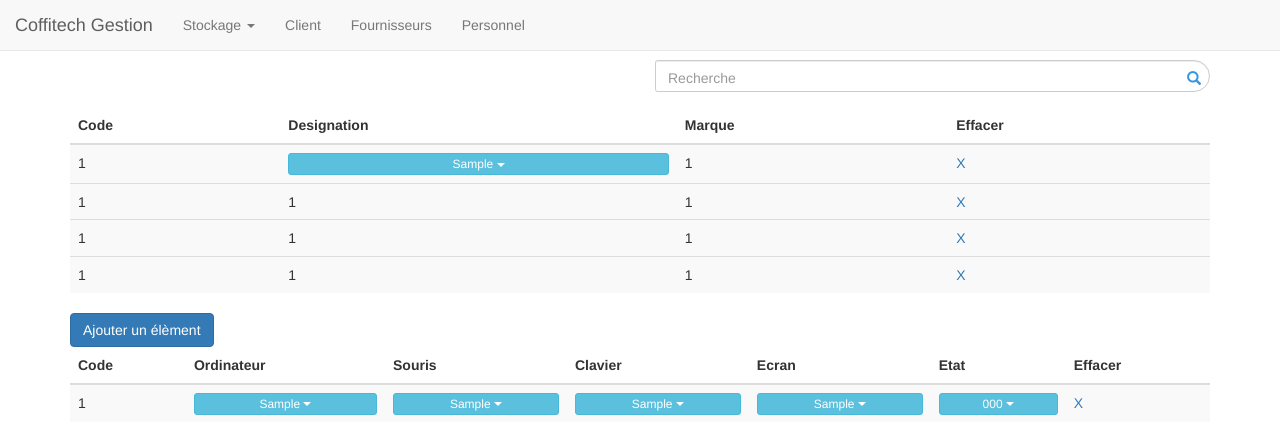
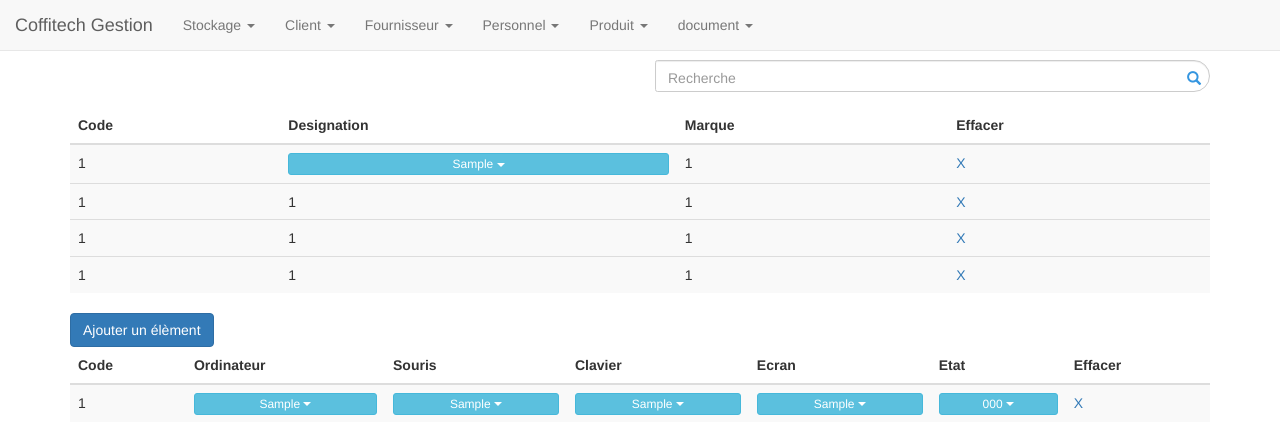
Before and after one commit to stevenribette/PPE, a PHP site: page /r/gestion.php?stockage in a window 1280 px wide. Shown: the top 422 px of the page. Run offline with PHP 8.4, Linux system fonts and the light colour scheme; tables that the repository leaves empty or names only in its code hold one stand-in row (values such as "Sample post"); some libraries are stand-ins or nearby versions.

Commit message:
gestion des droits dans la navbar

```diff
--- a/coffitech/r/function/login.php
+++ b/coffitech/r/function/login.php
@@ -74,7 +74,7 @@ function login()
 
                     print('<form method="POST" class="form-inline" >');
                     print('<input type="hidden" name="logout" value="true" />');
-                    print('<button type="submit" value="D�connecter" class="glyphicon glyphicon-log-out btn btn-primary btn-block"></button>');
+                    print('<button type="submit" value="Déconnecter" class="glyphicon glyphicon-log-out btn btn-primary btn-block"></button>');
                     print('</form>');
                     print('</div>');
                 }
--- a/coffitech/r/function/navbar.php
+++ b/coffitech/r/function/navbar.php
@@ -6,7 +6,6 @@ function navbar(){
         session_destroy();
         exit();
         }
-
     ?>
     <nav class="navbar navbar-default navbar-fixed-top">
         <div class="container-fluid">
@@ -14,19 +13,57 @@ function navbar(){
                 <a class="navbar-brand" href="gestion.php">Coffitech Gestion</a>
             </div>
             <ul class="nav navbar-nav">
-                <li class="dropdown">
-                    <a class="dropdown-toggle" data-toggle="dropdown" href="#">Stockage
+                <li class="dropdown" id="stockage">
+                    <a class="dropdown-toggle" href="#">Stockage
                         <span class="caret"></span></a>
                     <ul class="dropdown-menu">
                         <li><a href="gestion.php?stockage#lelement">Liste des élément</a></li>
-                        <li><a href="gestion.php?stockage#nelement" data-target="#Monnsetup" data-toggle="collapse.show">Ajouter un élément</a></li>
+                        <li><a href="gestion.php?stockage#nelement">Ajouter un élément</a></li>
                         <li><a href="gestion.php?stockage#lsetup">Liste des setup</a></li>
                         <li><a href="gestion.php?stockage#nsetup">Ajouter un setup</a></li>
                     </ul>
                 </li>
-                <li><a href="gestion.php?client">Client</a></li>
-                <li><a href="?fournisseurs">Fournisseurs</a></li>
-                <li><a href="?personnel">Personnel</a></li>
+                <li class="dropdown" id="client">
+                    <a class="dropdown-toggle" href="#">Client
+                        <span class="caret"></span></a>
+                    <ul class="dropdown-menu">
+                        <li><a href="gestion.php?client#lelement">Liste des Client</a></li>
+                        <li><a href="gestion.php?client#nelement">Ajouter un client</a></li>
+                    </ul>
+                </li>
+                <li class="dropdown" id="fournisseurs">
+                    <a class="dropdown-toggle" href="#">Fournisseur
+                        <span class="caret"></span></a>
+                    <ul class="dropdown-menu">
+                        <li><a href="gestion.php?fournisseurs#lelement">Liste des fournisseurs</a></li>
+                        <li><a href="gestion.php?fournisseurs#nelement">Ajouter un fournisseur</a></li>
+                    </ul>
+                </li>
+                <li class="dropdown" id="personnel">
+                    <a class="dropdown-toggle" href="#">Personnel
+                        <span class="caret"></span></a>
+                    <ul class="dropdown-menu">
+                        <li><a href="gestion.php?personnel#lelement">Liste du personnel</a></li>
+                        <li><a href="gestion.php?personnel#nelement">Ajouter un employer</a></li>
+                    </ul>
+                </li>
+                <li class="dropdown" id="produit">
+                    <a class="dropdown-toggle" href="#">Produit
+                        <span class="caret"></span></a>
+                    <ul class="dropdown-menu">
+                        <li><a href="gestion.php?produit#lelement">Liste des produits</a></li>
+                        <li><a href="gestion.php?produit#nelement">Ajouter un produit</a></li>
+                    </ul>
+                </li>
+                <li class="dropdown" id="document">
+                    <a class="dropdown-toggle" href="#">document
+                        <span class="caret"></span></a>
+                    <ul class="dropdown-menu">
+                        <li><a href="gestion.php?document#devis">Devis</a></li>
+                        <li><a href="gestion.php?document#commande">Commande</a></li>
+                        <li><a href="gestion.php?document#facture">Facture</a></li>
+                    </ul>
+                </li>
             </ul>
             <ul class="nav navbar-nav navbar-right">
                 <li>
@@ -42,5 +79,55 @@ function navbar(){
     </br>
 
 <?php
+    if(isset($_SESSION['Level'])){
+        if($_SESSION['Level'] == 1){
+            ?>
+            <script>
+            $('#stockage').addClass('hidden');
+            $('#client').addClass('hidden');
+            $('#fournisseurs').addClass('hidden');
+            $('#personnel').addClass('hidden');
+            $('#produit').addClass('hidden');
+            $("#document .dropdown-toggle").attr("data-toggle", "dropdown");
+            </script>
+            <?php
+        }
+        else if($_SESSION['Level'] == 2){
+            ?>
+            <script>
+                $('#client').addClass('hidden');
+                $('#personnel').addClass('hidden');
+                $("#stockage .dropdown-toggle").attr("data-toggle", "dropdown");
+                $("#fournisseurs .dropdown-toggle").attr("data-toggle", "dropdown");
+                $("#produit .dropdown-toggle").attr("data-toggle", "dropdown");
+                $("#document .dropdown-toggle").attr("data-toggle", "dropdown");
+            </script>
+            <?php
+        }
+        else if($_SESSION['Level'] == 3){
+            ?>
+            <script>
+                $('#stockage').addClass('hidden');
+                $('#fournisseurs').addClass('hidden');
+                $('#produit').addClass('hidden');
+                $('#document').addClass('hidden');
+                $("#client .dropdown-toggle").attr("data-toggle", "dropdown");
+                $("#personnel .dropdown-toggle").attr("data-toggle", "dropdown");
+            </script>
+            <?php
+        }
+        else if($_SESSION['Level'] == 5){
+            ?>
+            <script>
+                $("#stockage .dropdown-toggle").attr("data-toggle", "dropdown");
+                $("#fournisseurs .dropdown-toggle").attr("data-toggle", "dropdown");
+                $("#produit .dropdown-toggle").attr("data-toggle", "dropdown");
+                $("#document .dropdown-toggle").attr("data-toggle", "dropdown");
+                $("#client .dropdown-toggle").attr("data-toggle", "dropdown");
+                $("#personnel .dropdown-toggle").attr("data-toggle", "dropdown");
+            </script>
+            <?php
+        }
+    }
 }
 ?>
--- a/coffitech/r/gestion.php
+++ b/coffitech/r/gestion.php
@@ -30,13 +30,21 @@
     }
     else if(isset($_GET['fournisseurs'])){
         fournisseur();
+    }else if(isset($_GET['personnel'])){
+        personnel();
+    }else if(isset($_GET['produit'])){
+        produit();
+    }else if(isset($_GET['document'])){
+        document();
     }else{
     ?>
         <div class="container">
             <div class="row">
                 <?php
                     require ("profil.php");
-                    profil();
+                    if(isset($_SESSION['login'])) {
+                        profil();
+                    }
                 ?>
             </div>
         </div>
--- a/coffitech/r/stocker.php
+++ b/coffitech/r/stocker.php
@@ -31,17 +31,17 @@ if (isset($_FILES['fichier']) AND $_FILES['fichier']['error'] == 0)
     $nam = $nam + 1;
     $info = pathinfo($_FILES['fichier']['name']);
     $extension = $info['extension'];
-    $extension_autoriser = array('jpg');
+    $extension_autoriser = array('jpg', 'png');
     if(in_array($extension, $extension_autoriser))
     {
     //on stock le fichier
-        move_uploaded_file($_FILES['fichier']['tmp_name'],$dir_nom."/".basename($identifiant.".".$extension));
+        move_uploaded_file($_FILES['fichier']['tmp_name'],$dir_nom."/".basename($identifiant.".jpg"));
 
         $message = "le fichier &#224 &#233t&#233 stocker &#224 cette adresse: http://coffitech/r/profil/".$identifiant."/".$identifiant.".".$extension."";
     }
     else
     {
-        $message = "Le fichier doit être au format JPG.";
+        $message = "Le fichier doit être au format JPG ou PNG.";
     }
 
 }
```
Also changed, not shown: coffitech/r/profil.php (+8 -8 lines), coffitech/r/profil/Admin/Admin.jpg, coffitech/r/profil/Rcommercial/Rcommercial.jpg (added).
